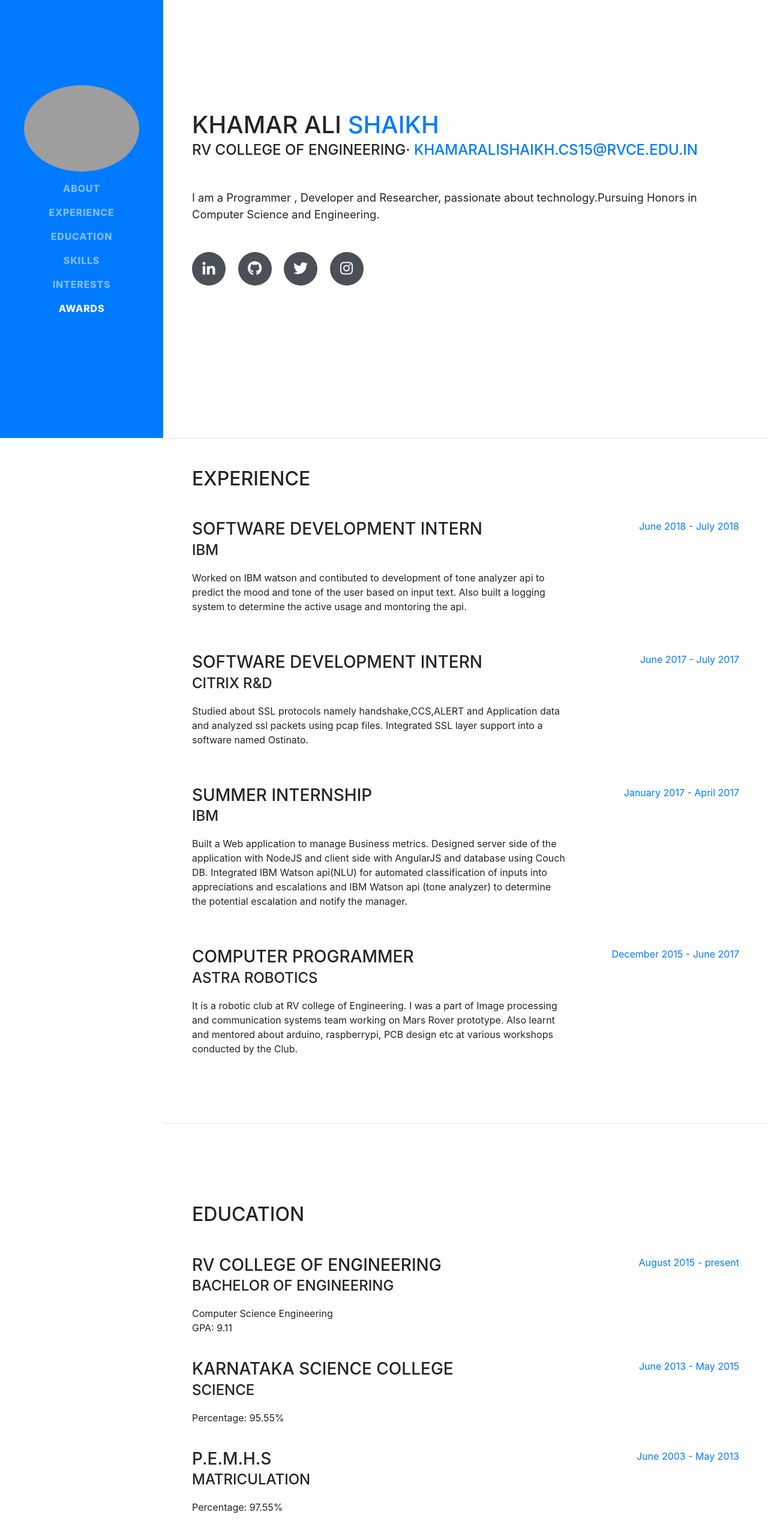
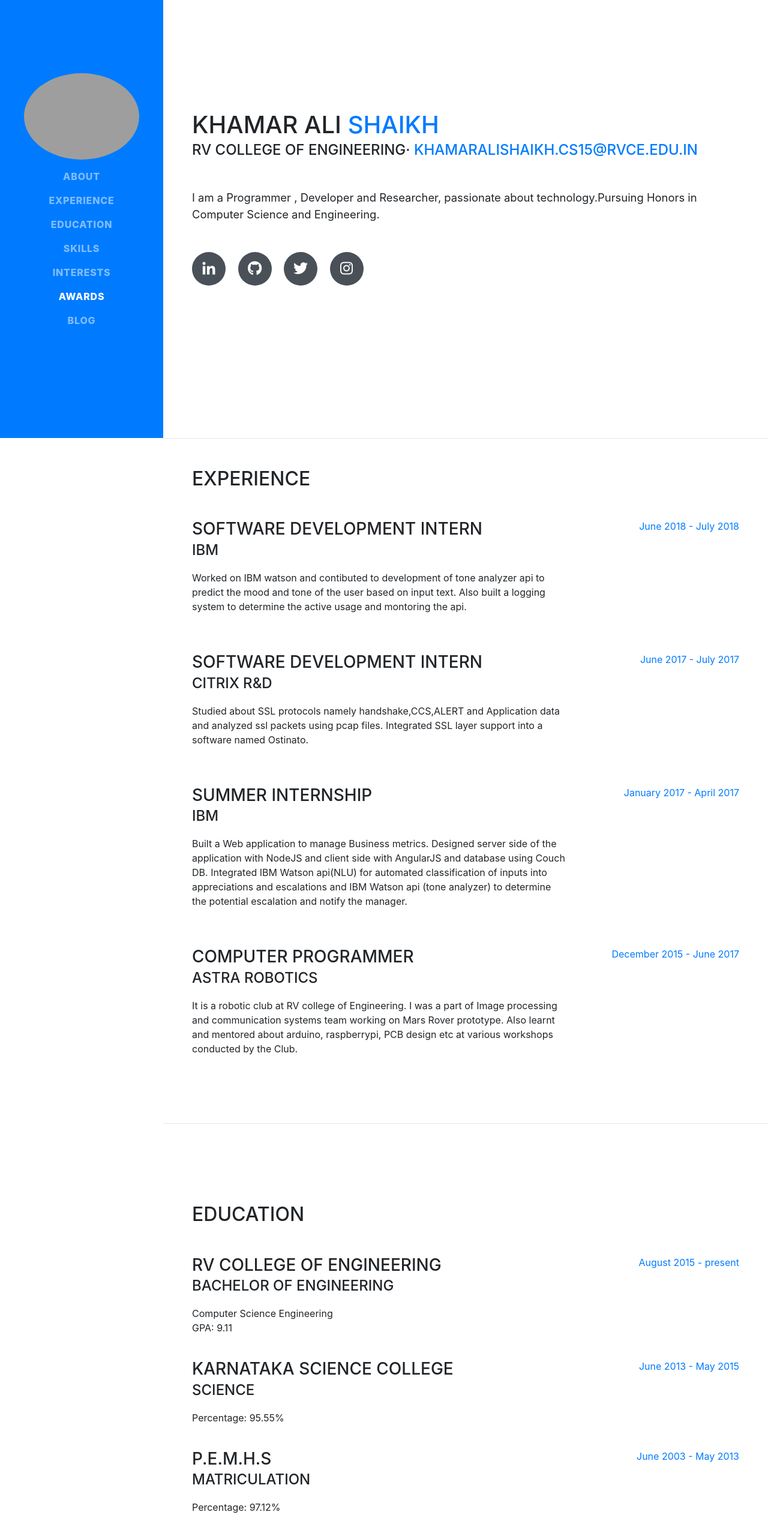
Before and after one commit to khamarshaikh/khamarshaikh.github.io, a website with bundled scripts: page index.html in a window 1280 px wide. Shown: the part 70-2630 px from the top of the page at 60% size. Built offline with nearby package versions, Linux system fonts and the light colour scheme; grey boxes are pictures that could not be loaded; a web font is replaced by a local one.

Commit message:
test is laumch

```diff
--- a/index.html
+++ b/index.html
@@ -56,6 +56,9 @@
           <li class="nav-item">
             <a class="nav-link js-scroll-trigger" href="#awards">Awards</a>
           </li>
+          <li class="nav-item">
+              <a class="nav-link js-scroll-trigger" href="/test.html">Blog</a>
+            </li>
         </ul>
       </div>
     </nav>
@@ -183,7 +186,7 @@
             <div class="resume-content mr-auto">
               <h3 class="mb-0">P.E.M.H.S</h3>
               <div class="subheading mb-3">Matriculation</div>
-              <p>Percentage: 97.55%</p>
+              <p>Percentage: 97.12%</p>
             </div>
             <div class="resume-date text-md-right">
               <span class="text-primary">June 2003 - May 2013</span>
```
Also changed, not shown: test.html (added, +5 -0 lines).
